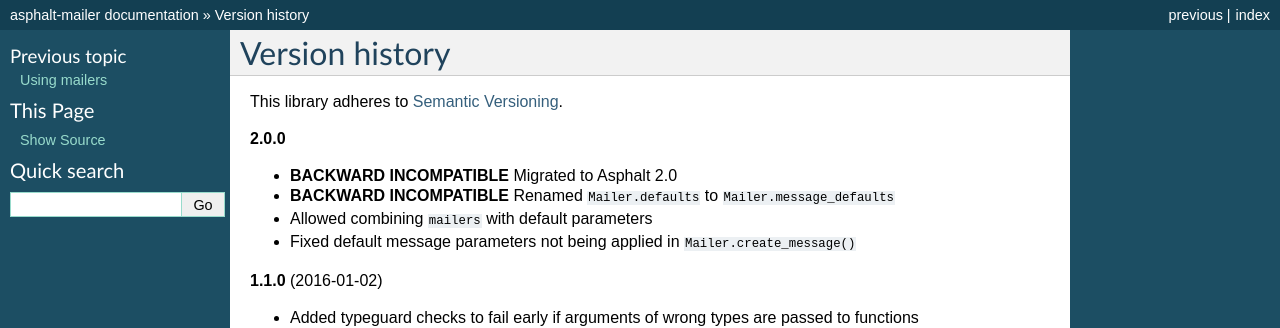
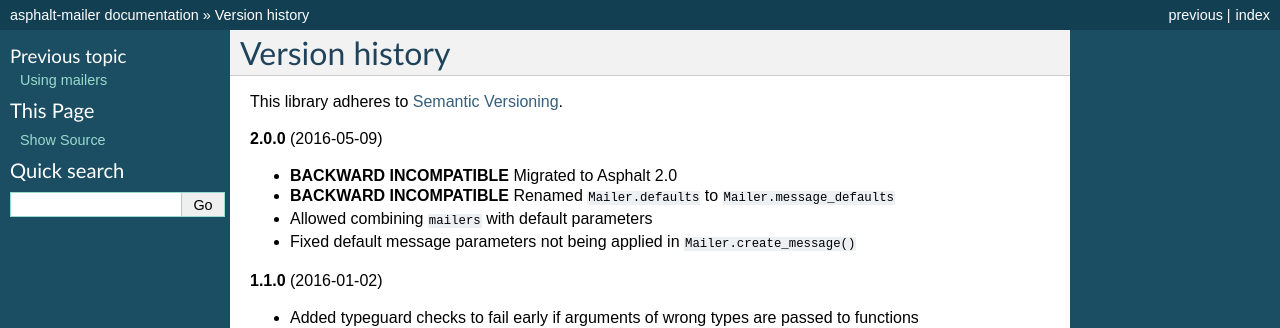
Before and after one commit to asphalt-framework/asphalt-mailer, a Sphinx documentation site: the page built from docs/versionhistory.rst, in a window 1280 px wide. Shown: the top 328 px of the page. Built offline with Sphinx 7.4.7, drawn with Linux system fonts in a browser that asks for light colours; pages that are not in the unit, such as notebooks, are missing from menus.

Commit message:
Added missing date to version history

```diff
--- a/docs/versionhistory.rst
+++ b/docs/versionhistory.rst
@@ -3,7 +3,7 @@
 
 This library adheres to `Semantic Versioning <http://semver.org/>`_.
 
-**2.0.0**
+**2.0.0** (2016-05-09)
 
 - **BACKWARD INCOMPATIBLE** Migrated to Asphalt 2.0
 - **BACKWARD INCOMPATIBLE** Renamed ``Mailer.defaults`` to ``Mailer.message_defaults``
```
